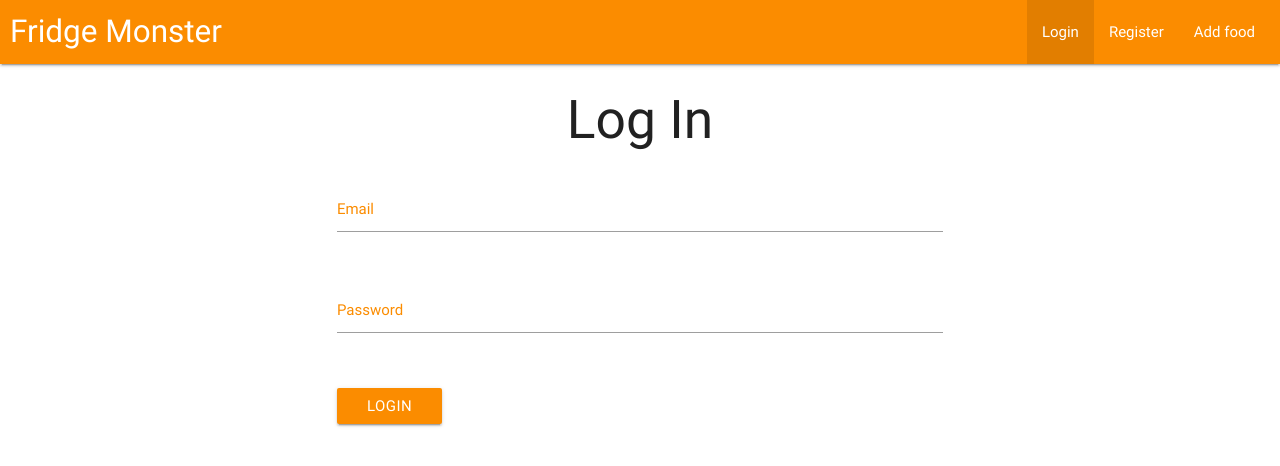
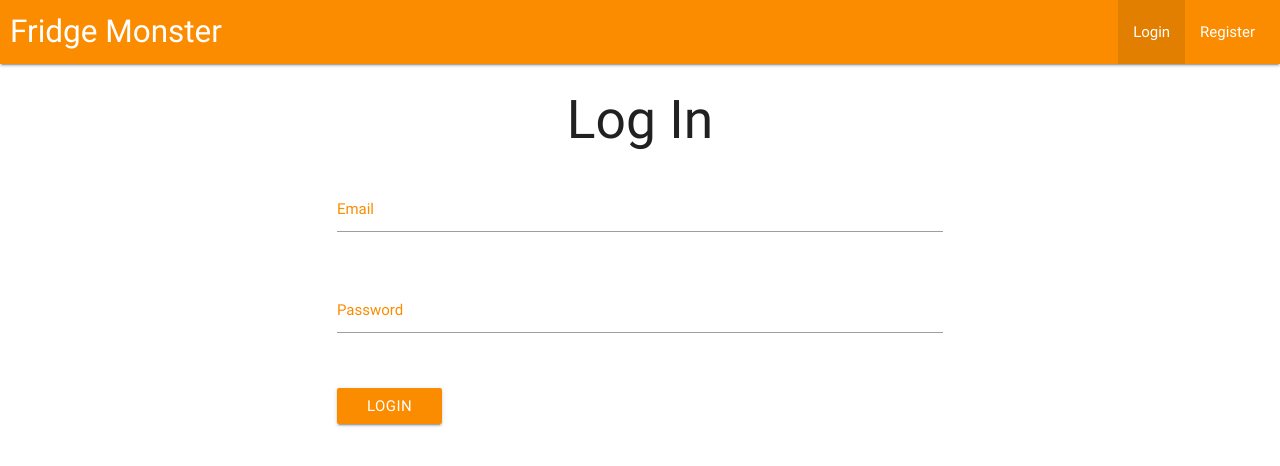
Before and after one commit to tvanmaren/galvanize_fridge, a website: page public/index.html in a window 1280 px wide. Drawn offline with nearby package versions, Linux system fonts and the light colour scheme.

Commit message:
removed fridge link from index

```diff
--- a/public/index.html
+++ b/public/index.html
@@ -27,14 +27,10 @@
             <ul class="right hide-on-med-and-down">
                 <li class="active"><a href="index.html">Login</a></li>
                 <li><a href="register.html">Register</a></li>
-                <!-- TEMPORARY FOR TESTING -->
-                <li><a href="new-entry.html">Add food</a></li>
             </ul>
             <ul class="side-nav" id="mobile-demo">
                 <li class="active"><a href="index.html">Login</a></li>
                 <li><a href="register.html">Register</a></li>
-                <!-- TEMPORARY FOR TESTING -->
-                <li><a href="new-entry.html">Add food</a></li>
             </ul>
         </div>
     </nav>
```
